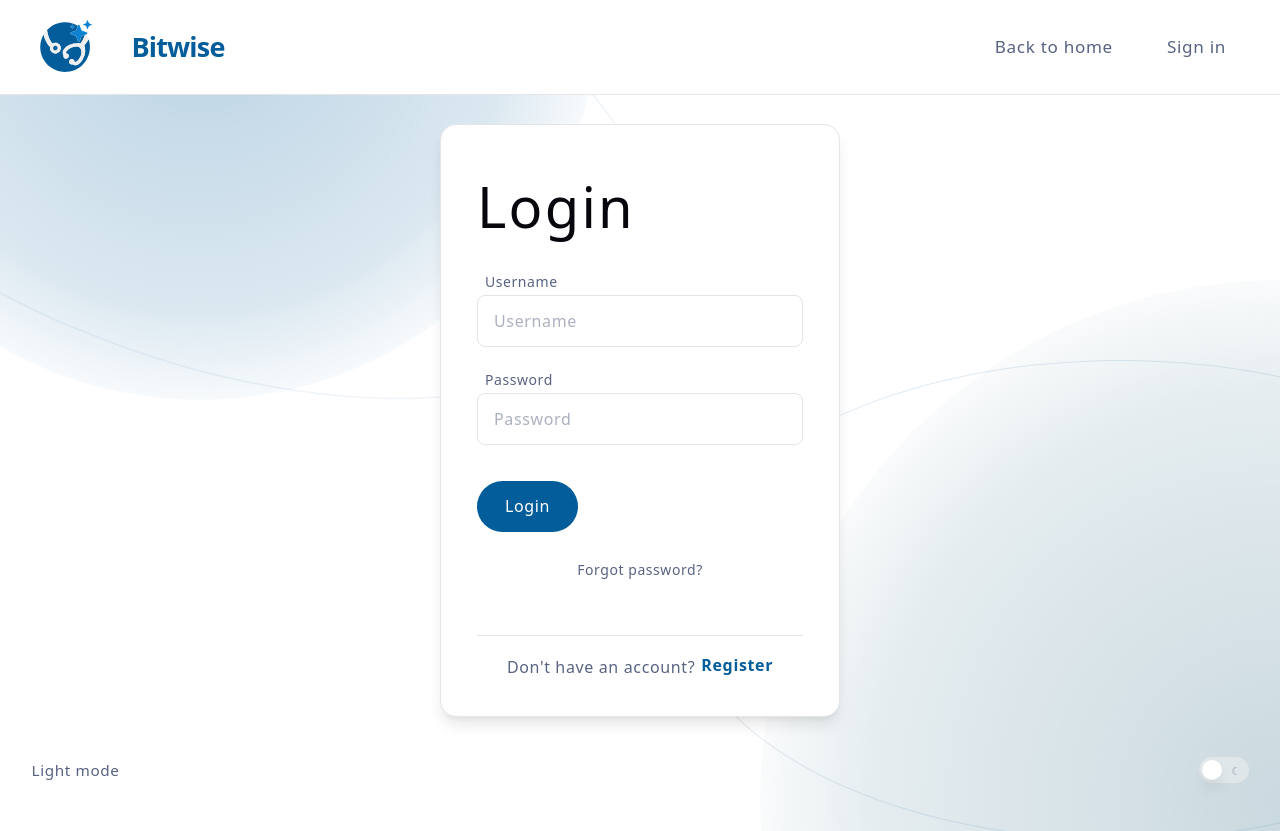
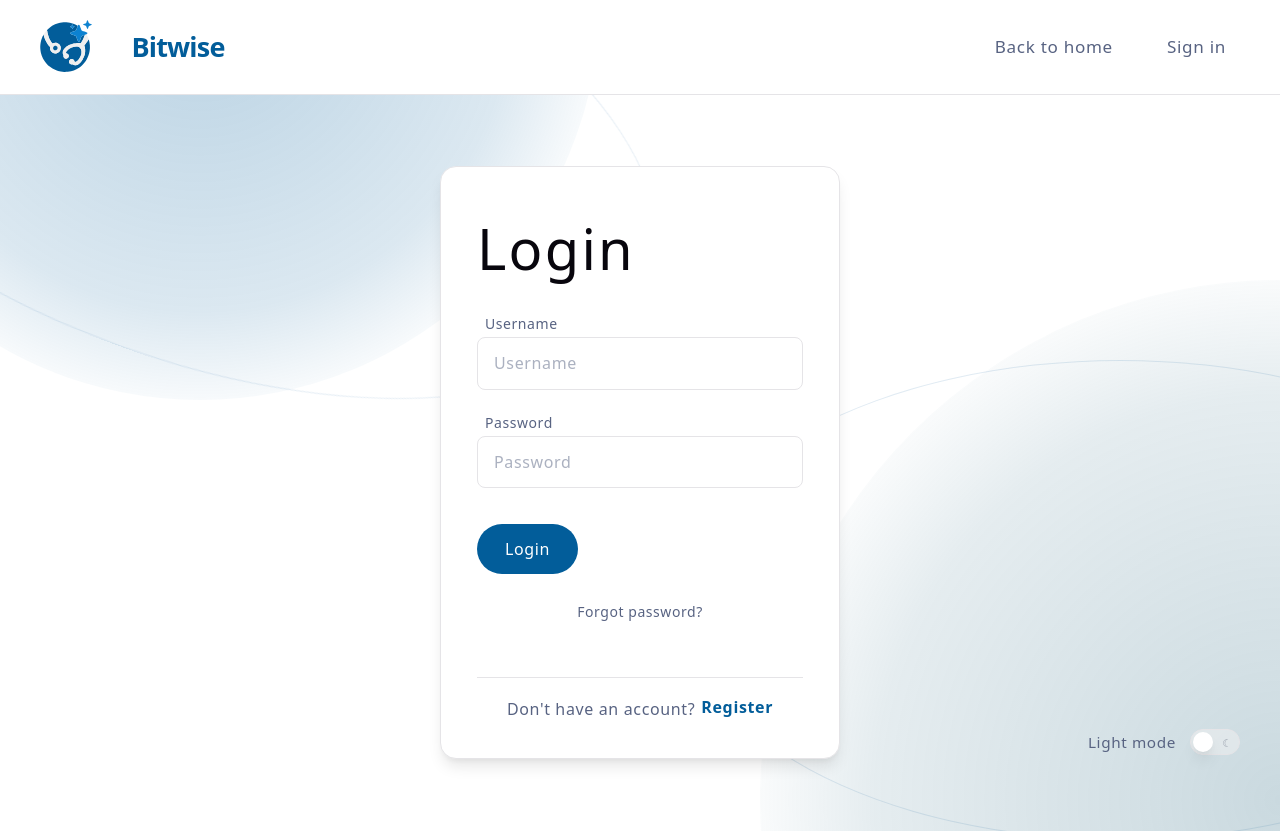
Before and after one commit to emilmukhamediarov/Knowledge-Enhanced-AI-Support-for-GP, a React (Vite) app in the folder frontend/: page /login in a window 1280 px wide. Built offline with nearby package versions, Linux system fonts and the light colour scheme; no server answers.

Commit message:
fix register and login desktop dark mode slider

```diff
--- a/frontend/src/pages/PublicAuth.css
+++ b/frontend/src/pages/PublicAuth.css
@@ -30,7 +30,7 @@
     margin: 0;
 }
 
-/* The existing switch follows the form instead of covering page buttons. */
+/* Keep the label and switch together. On mobile they follow the form. */
 .login-page > .public-theme-footer,
 .register-page > .public-theme-footer {
     position: static;
@@ -39,11 +39,35 @@
     display: flex;
     justify-content: center;
     align-items: center;
+    gap: 0.75rem;
     flex-shrink: 0;
-    width: 100%;
+    width: max-content;
+    max-width: 100%;
     margin: 0;
     padding: 0.5rem 0;
     z-index: auto;
+}
+
+.login-page > .public-theme-footer > *,
+.register-page > .public-theme-footer > * {
+    width: auto;
+    max-width: 100%;
+    gap: 0.75rem;
+    justify-content: center;
+    align-items: center;
+}
+
+/* Restore the compact bottom-right control on desktop only. */
+@media (min-width: 601px) {
+    .login-page > .public-theme-footer,
+    .register-page > .public-theme-footer {
+        position: fixed;
+        right: 1.5rem;
+        bottom: 1.5rem;
+        left: auto;
+        top: auto;
+        z-index: 10;
+    }
 }
 
 /* Keep tall verification / password-reset dialogs reachable on small screens. */
```
